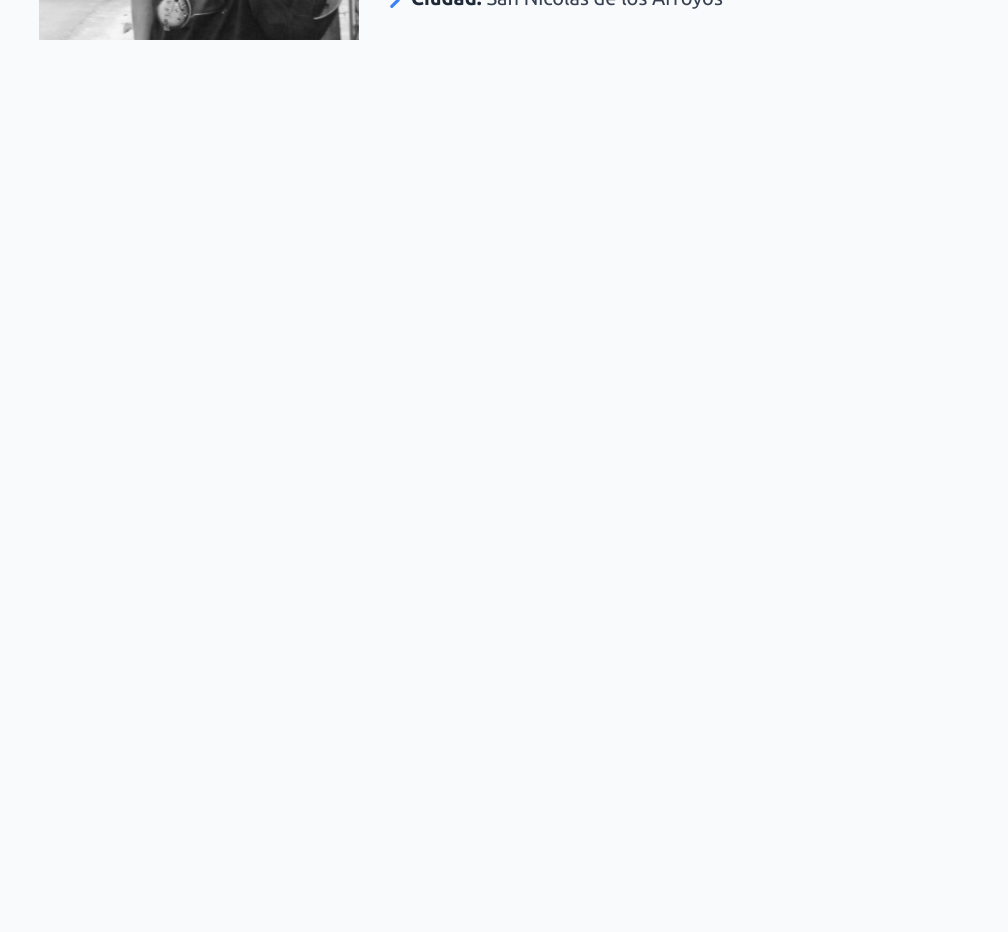
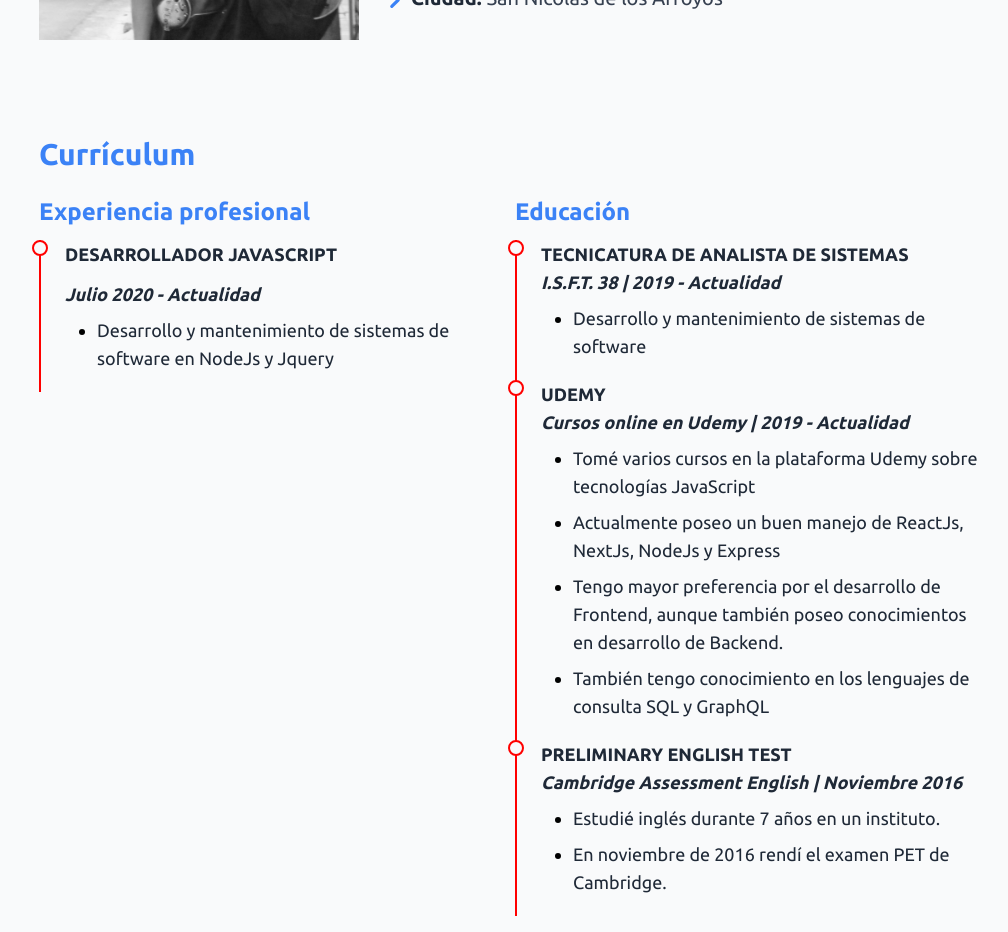
Before and after one commit to leitolima/portafolio, a Next.js app: page / in a window 1280 px wide. Shown: the part 1360-2292 px from the top of the page, without its empty margins (269-1277 px from the left). Before the commit the page ends 1448 px from the top, so only its background shows below. Built offline with nearby package versions, Linux system fonts and the light colour scheme.

Commit message:
Curriculum section

```diff
--- a/components/H1.js
+++ b/components/H1.js
@@ -9,10 +9,11 @@ const H1 = ({
     marginBottom = 'mb-3',
     marginTop = '',
     marginRight = '',
-    marginLeft = ''
+    marginLeft = '',
+    transform = ''
 }) => {
     return (
-        <h1 className={`text-${size} font-${font} text-${color} text-${align} ${marginTop} ${marginBottom} ${marginRight} ${marginLeft}`}>{children}</h1>
+        <h1 className={`${transform} text-${size} font-${font} text-${color} text-${align} ${marginTop} ${marginBottom} ${marginRight} ${marginLeft}`}>{children}</h1>
     )
 }
 
--- /dev/null
+++ b/components/section/Curriculum.js
@@ -0,0 +1,26 @@
+import React from 'react';
+//Components
+import H1 from '../H1';
+//Components CV
+import Experience from './cv/Experience';
+import Education from './cv/Education';
+
+const Curriculum = () => {
+    return (
+        <article className="py-12 px-5">
+            <H1 size="3xl" color="blue-500" marginBottom="mb-6">Currículum</H1>
+            <div className="flex flex-row">
+                <div className="w-1/2">
+                    <H1 size="2xl" color="blue-500">Experiencia profesional</H1>
+                    <Experience/>
+                </div>
+                <div className="w-1/2">
+                    <H1 size="2xl" color="blue-500">Educación</H1>
+                    <Education/>
+                </div>
+            </div>
+        </article>
+    )
+}
+
+export default Curriculum;
--- /dev/null
+++ b/components/section/cv/Education.js
@@ -0,0 +1,38 @@
+import React from 'react';
+//Components
+import H1 from '../../H1';
+import P from '../../P';
+
+const Education = () => {
+    return (
+        <>
+            <div className="resume_item pl-6 pr-3 pb-3">
+                <H1 color="gray-800" marginBottom="mb-0" transform="uppercase">TECNICATURA DE ANALISTA DE SISTEMAS</H1>
+                <P transform="italic font-semibold">I.S.F.T. 38 | 2019 - Actualidad</P>
+                <ul className="list-disc pl-8">
+                    <li><P>Desarrollo y mantenimiento de sistemas de software</P></li>
+                </ul>
+            </div>
+            <div className="resume_item pl-6 pr-3 pb-3">
+                <H1 color="gray-800" marginBottom="mb-0" transform="uppercase">UDEMY</H1>
+                <P transform="italic font-semibold">Cursos online en Udemy | 2019 - Actualidad</P>
+                <ul className="list-disc pl-8">
+                    <li><P>Tomé varios cursos en la plataforma Udemy sobre tecnologías JavaScript</P></li>
+                    <li><P>Actualmente poseo un buen manejo de ReactJs, NextJs, NodeJs y Express</P></li>
+                    <li><P>Tengo mayor preferencia por el desarrollo de Frontend, aunque también poseo conocimientos en desarrollo de Backend.</P></li>
+                    <li><P>También tengo conocimiento en los lenguajes de consulta SQL y GraphQL</P></li>
+                </ul>
+            </div>
+            <div className="resume_item pl-6 pr-3 pb-3">
+                <H1 color="gray-800" marginBottom="mb-0" transform="uppercase">PRELIMINARY ENGLISH TEST</H1>
+                <P transform="italic font-semibold">Cambridge Assessment English | Noviembre 2016</P>
+                <ul className="list-disc pl-8">
+                    <li><P>Estudié inglés durante 7 años en un instituto.</P></li>
+                    <li><P>En noviembre de 2016 rendí el examen PET de Cambridge.</P></li>
+                </ul>
+            </div>
+        </>
+    )
+}
+
+export default Education;
--- /dev/null
+++ b/components/section/cv/Experience.js
@@ -0,0 +1,18 @@
+import React from 'react';
+//Components
+import H1 from '../../H1';
+import P from '../../P';
+
+const Experience = () => {
+    return (
+        <div className="resume_item pl-6 pr-3 pb-3">
+            <H1 color="gray-800" transform="uppercase">Desarrollador Javascript</H1>
+            <P transform="italic font-semibold">Julio 2020 - Actualidad</P>
+            <ul className="list-disc pl-8">
+                <li><P>Desarrollo y mantenimiento de sistemas de software en NodeJs y Jquery</P></li>
+            </ul>
+        </div>
+    )
+}
+
+export default Experience;
--- a/components/section/index.js
+++ b/components/section/index.js
@@ -1,6 +1,7 @@
 import React from 'react';
 //Components section
 import Presentation from './Presentation';
+import Curriculum from './Curriculum';
 import About from './About';
 
 const Section = () => {
@@ -9,6 +10,7 @@ const Section = () => {
             <Presentation/>
             <section className="xl:ml-72 duration-500">
                 <About />
+                <Curriculum />
             </section>
         </>
     )
--- a/styles/globals.css
+++ b/styles/globals.css
@@ -18,6 +18,21 @@ h4, h5, h6, p, a, span{ font-family: 'Ubuntu', sans-serif; }
     background-position: center;
     background-size: cover;
 }
+.resume_item{
+    border-left: 2px solid red;
+    position: relative;
+}
+.resume_item::before{
+    content: '';
+    position: absolute;
+    width: 16px;
+    height: 16px;
+    border-radius: 999px;
+    border: 2px solid red;
+    background: theme('colors.gray.50');
+    top: 0;
+    left: -9px;
+}
 
 @media (min-width: 1280px){
     .calc-width-18{
```
